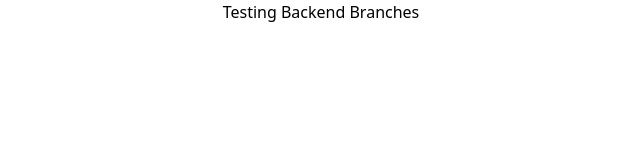
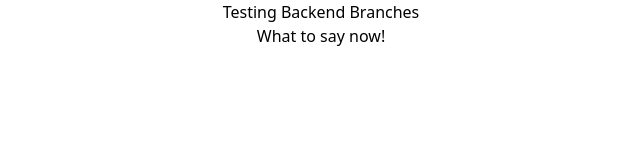
Before and after one commit to Athar-Naveed/git-branching, a Next.js app: page / in a window 1280 px wide. Shown: the top 160 px of the page, without its empty margins (319-959 px from the left). Built offline with nearby package versions, Linux system fonts and the light colour scheme.

Commit message:
another branch testing

```diff
--- a/src/app/page.tsx
+++ b/src/app/page.tsx
@@ -3,6 +3,7 @@ export default function Home() {
     <>
       <div className="text-center">
         <h1>Testing Backend Branches</h1>
+        <span>What to say now!</span>
       </div>
     </>
   );
```
